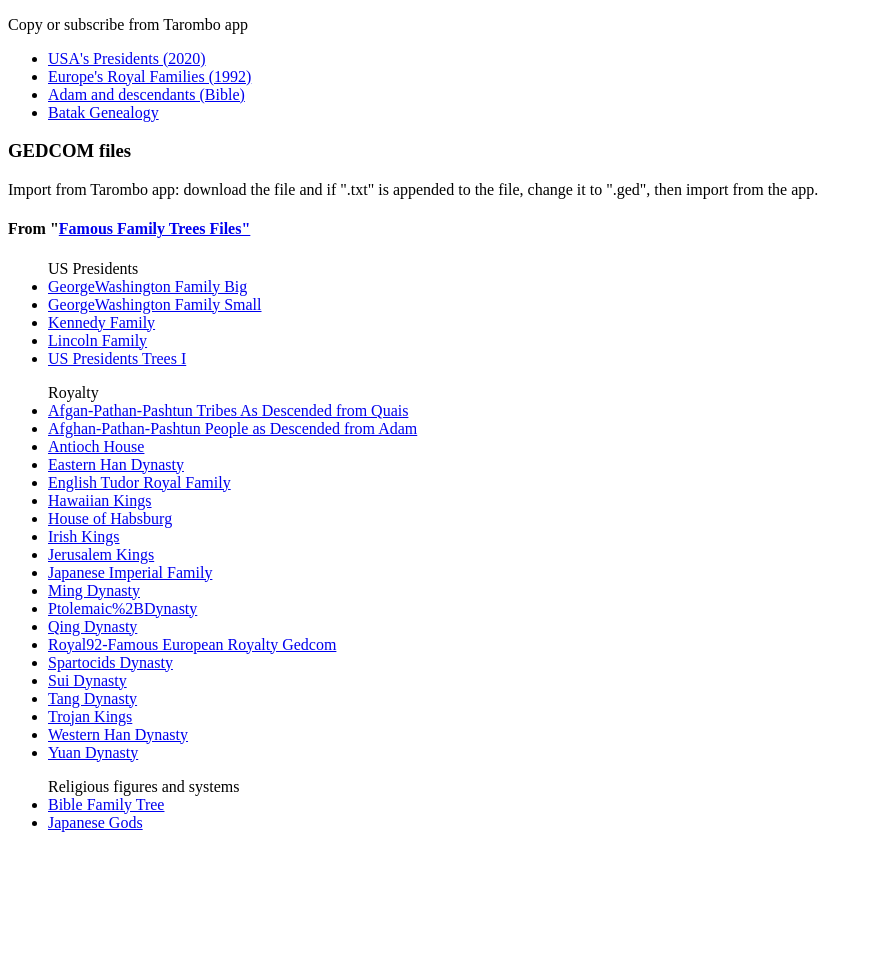
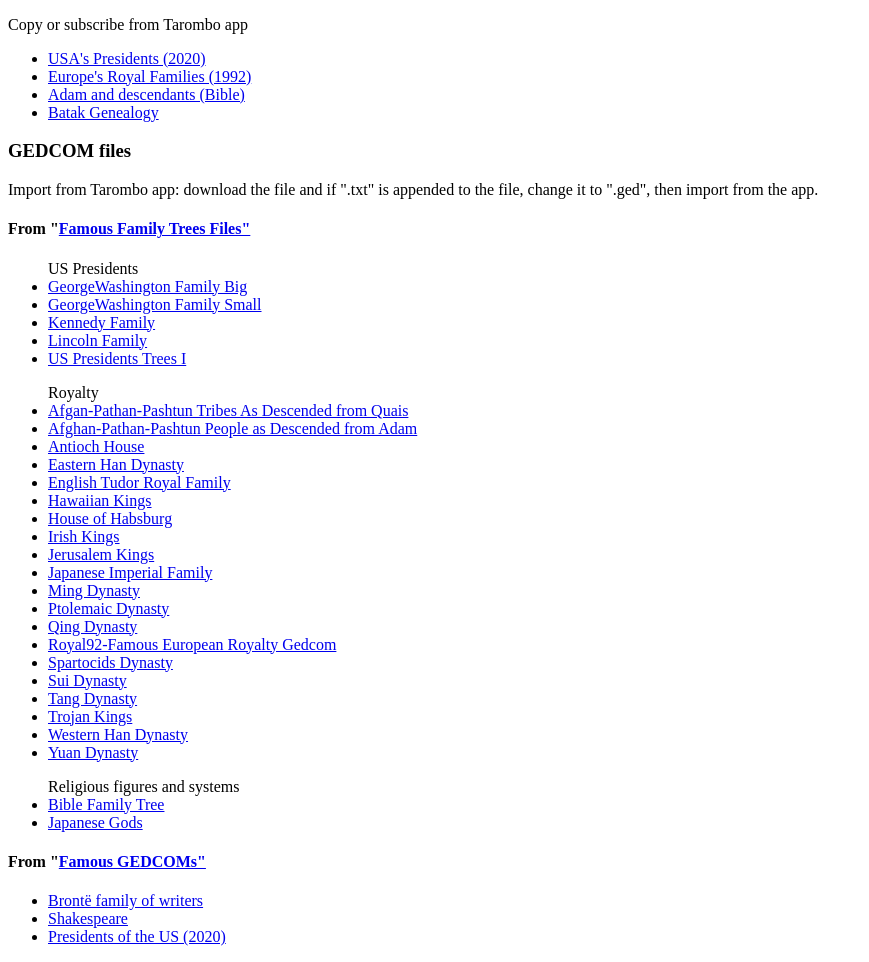
Before and after one commit to tarombo-data/tarombo-data.github.io, a plain HTML site: page index.html in a window 1280 px wide. Shown: the part 105-1067 px from the top of the page, without its empty margins (0-869 px from the left). Before the commit the page ends 953 px from the top, so only its background shows below. Drawn offline with Linux system fonts and the light colour scheme.

Commit message:
Revisions

```diff
--- a/index.html
+++ b/index.html
@@ -58,7 +58,7 @@ Import from Tarombo app: download the file and if ".txt" is appended to the file
     <li><a href="https://raw.githubusercontent.com/tarombo-data/gedcom-files/main/Famous%20Family%20Trees%20Files/royalty/Jerusalem%2BKings.ged">Jerusalem Kings</a></li>
     <li><a href="https://raw.githubusercontent.com/tarombo-data/gedcom-files/main/Famous%20Family%20Trees%20Files/royalty/Japanese%2BImperial%2BFamily.ged">Japanese Imperial Family</a></li>
     <li><a href="https://raw.githubusercontent.com/tarombo-data/gedcom-files/main/Famous%20Family%20Trees%20Files/royalty/Ming%2BDynasty.ged">Ming Dynasty</a></li>
-    <li><a href="https://raw.githubusercontent.com/tarombo-data/gedcom-files/main/Famous%20Family%20Trees%20Files/royalty/Ptolemaic%2BDynasty.ged">Ptolemaic%2BDynasty</a></li>
+    <li><a href="https://raw.githubusercontent.com/tarombo-data/gedcom-files/main/Famous%20Family%20Trees%20Files/royalty/Ptolemaic%2BDynasty.ged">Ptolemaic Dynasty</a></li>
     <li><a href="https://raw.githubusercontent.com/tarombo-data/gedcom-files/main/Famous%20Family%20Trees%20Files/royalty/Qing%2BDynasty.ged">Qing Dynasty</a></li>
     <li><a href="https://raw.githubusercontent.com/tarombo-data/gedcom-files/main/Famous%20Family%20Trees%20Files/royalty/Royal92-Famous%2BEuropean%2BRoyalty%2BGedcom.ged">Royal92-Famous European Royalty Gedcom</a></li>
     <li><a href="https://raw.githubusercontent.com/tarombo-data/gedcom-files/main/Famous%20Family%20Trees%20Files/royalty/Spartocids%2BDynasty.ged">Spartocids Dynasty</a></li>
@@ -74,6 +74,13 @@ Import from Tarombo app: download the file and if ".txt" is appended to the file
     <li><a href="https://raw.githubusercontent.com/tarombo-data/gedcom-files/main/Famous%20Family%20Trees%20Files/religious%20figures%20and%20systems/Japanese%2BGods.ged">Japanese Gods</a></li>
 </ul>
 
+<h4>From "<a href="https://webtreeprint.com/tp_famous_gedcoms.php">Famous GEDCOMs"</a></h4>
+<ul>
+<li><a href="https://raw.githubusercontent.com/tarombo-data/gedcom-files/main/Famous%20GEDCOMs/bronte.ged">Brontë family of writers</a></li>
+<li><a href="https://raw.githubusercontent.com/tarombo-data/gedcom-files/main/Famous%20GEDCOMs/shakespeare.ged">Shakespeare</a></li>
+<li><a href="https://raw.githubusercontent.com/tarombo-data/gedcom-files/main/Famous%20GEDCOMs/pres2020.ged">Presidents of the US (2020)</a></li>
+</ul>
+
 </body>
 
 </html>
```
